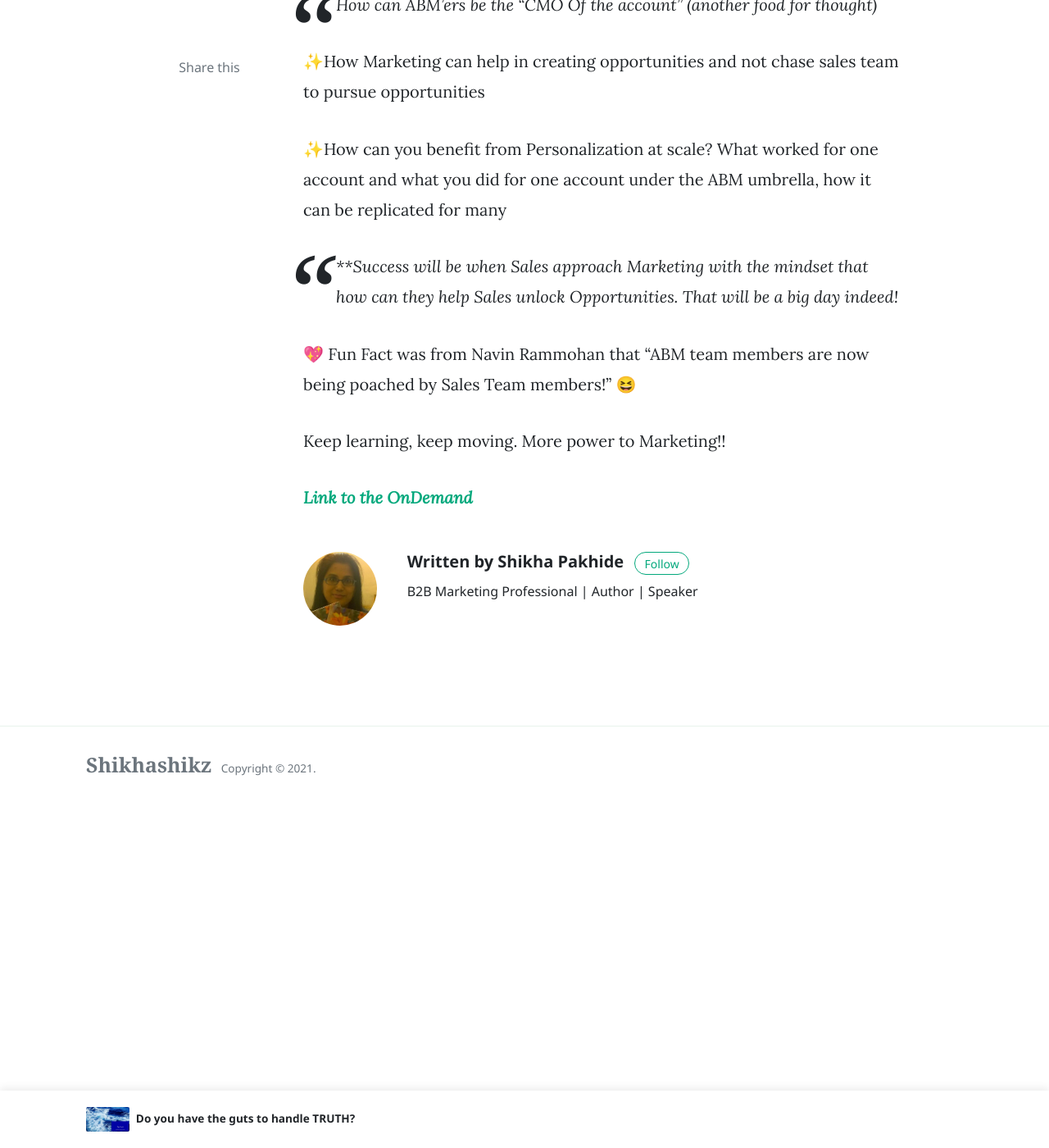
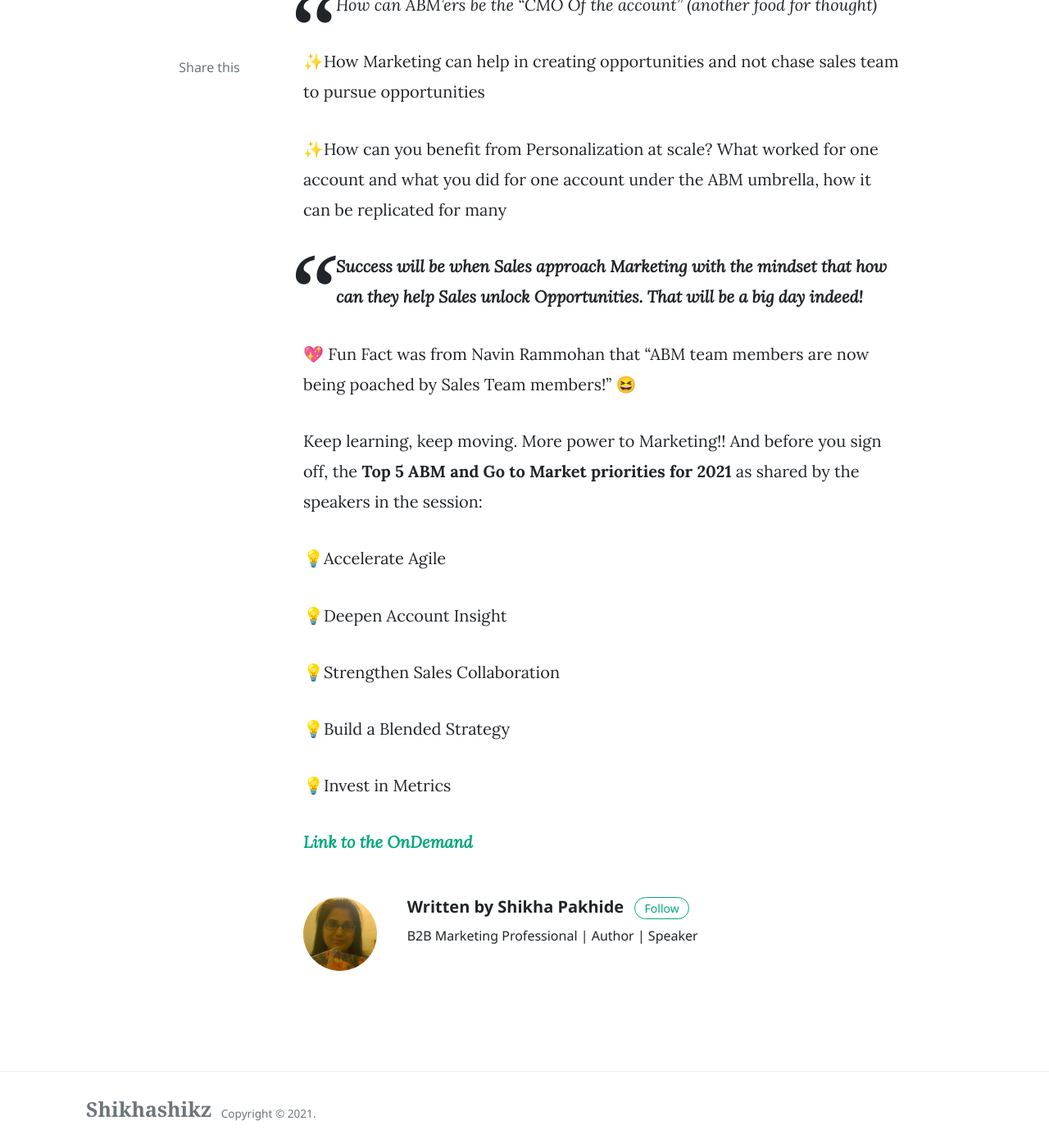
Before and after one commit to shikhashikz/shikhashikz.github.io, a Jekyll site: the page built from _posts/2021-06-20-ABMLearning-Part2.md, in a window 1280 px wide and 1400 px high, scrolled down 1555 px. Shown: the whole window at 82% size. Built offline with Jekyll 4.4.1, drawn with Linux system fonts in a browser that asks for light colours; nearby versions of some CDN libraries; comment, search, counter and statistics services are not loaded; some of the changed text lies outside the part shown.

Commit message:
Update 2021-06-20-ABMLearning-Part2.md

```diff
--- a/_posts/2021-06-20-ABMLearning-Part2.md
+++ b/_posts/2021-06-20-ABMLearning-Part2.md
@@ -35,10 +35,21 @@
 
 ✨How can you benefit from Personalization at scale? What worked for one account and what you did for one account under the ABM umbrella, how it can be replicated for many
 
->**Success will be when Sales approach Marketing with the mindset that how can they help Sales unlock Opportunities. That will be a big day indeed!
+>**Success will be when Sales approach Marketing with the mindset that how can they help Sales unlock Opportunities. That will be a big day indeed!**
+>
 
 💖 Fun Fact was from Navin Rammohan that "ABM team members are now being poached by Sales Team members!" 😆
 
-Keep learning, keep moving. More power to Marketing!!
+Keep learning, keep moving. More power to Marketing!! And before you sign off, the **Top 5 ABM and Go to Market priorities for 2021** as shared by the speakers in the session:
+
+💡Accelerate Agile
+
+💡Deepen Account Insight
+
+💡Strengthen Sales Collaboration
+
+💡Build a Blended Strategy
+
+💡Invest in Metrics
 
 ***[Link to the OnDemand](https://www.brighttalk.com/webcast/17455/486291)***
```
